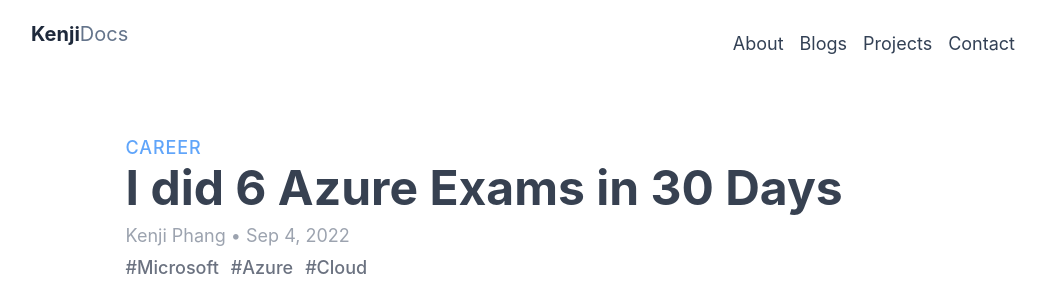
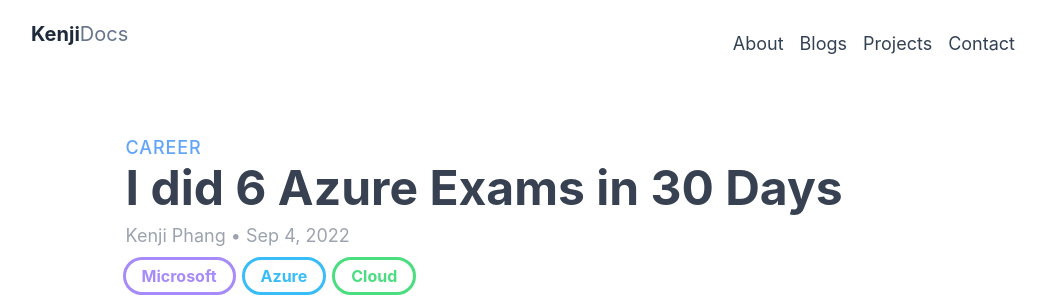
Before and after one commit to KenjiPcx/KenjiDocs, an Astro site in the folder kenji-docs/: page /blogs/6-azure-exams-in-30-days in a window 1280 px wide. Shown: the top 305 px of the page, without its empty margins (117-1163 px from the left). Built offline with nearby package versions, Linux system fonts and the light colour scheme; Astro itself is replaced by a stand-in of ours; some icons are missing.

Commit message:
Changed all tags to use pills instead of hashtags

```diff
--- a/kenji-docs/src/components/blogs/Pill.astro
+++ b/kenji-docs/src/components/blogs/Pill.astro
@@ -11,14 +11,15 @@
 
 interface Props {
   tag: string;
+  class?: string;
 }
-const { tag } = Astro.props;
+const { tag, class: className = "" } = Astro.props;
 
 const color = colors[Math.floor(Math.random() * colors.length)];
 ---
 
 <a
-  class={`px-4 py-1 rounded-3xl outline ${color} font-bold hover:scale-[1.025] ease-in-out duration-300`}
+  class={`px-4 py-1 rounded-3xl outline ${color} font-bold hover:scale-[1.025] ease-in-out duration-300 ${className}`}
   href={`/tags/${tag}`}
 >
   {tag}
--- a/kenji-docs/src/pages/blogs/[slug].astro
+++ b/kenji-docs/src/pages/blogs/[slug].astro
@@ -2,6 +2,7 @@
 import { CollectionEntry, getCollection } from "astro:content";
 import { formatDate } from "../../utils/helpers";
 import Layout from "../../layouts/Layout.astro";
+import Pill from "../../components/blogs/Pill.astro";
 
 export async function getStaticPaths() {
   const posts = await getCollection("blog");
@@ -33,12 +34,10 @@
     </div>
     <div class="text-gray-400">
       <span>{post.data.author} • {formatDate(post.data.publishDate)}</span>
-      <div class="w-full md:w-auto flex flex-wrap gap-3">
+      <div class="w-full md:w-auto flex flex-wrap gap-3 mt-2">
         {
           post.data.tags.map((tag) => (
-            <a href={`/tags/${tag}`} class="text-gray-500 no-underline">
-              #{tag}
-            </a>
+            <Pill tag={tag} class="no-underline text-sm lg:text-base" />
           ))
         }
       </div>
```
